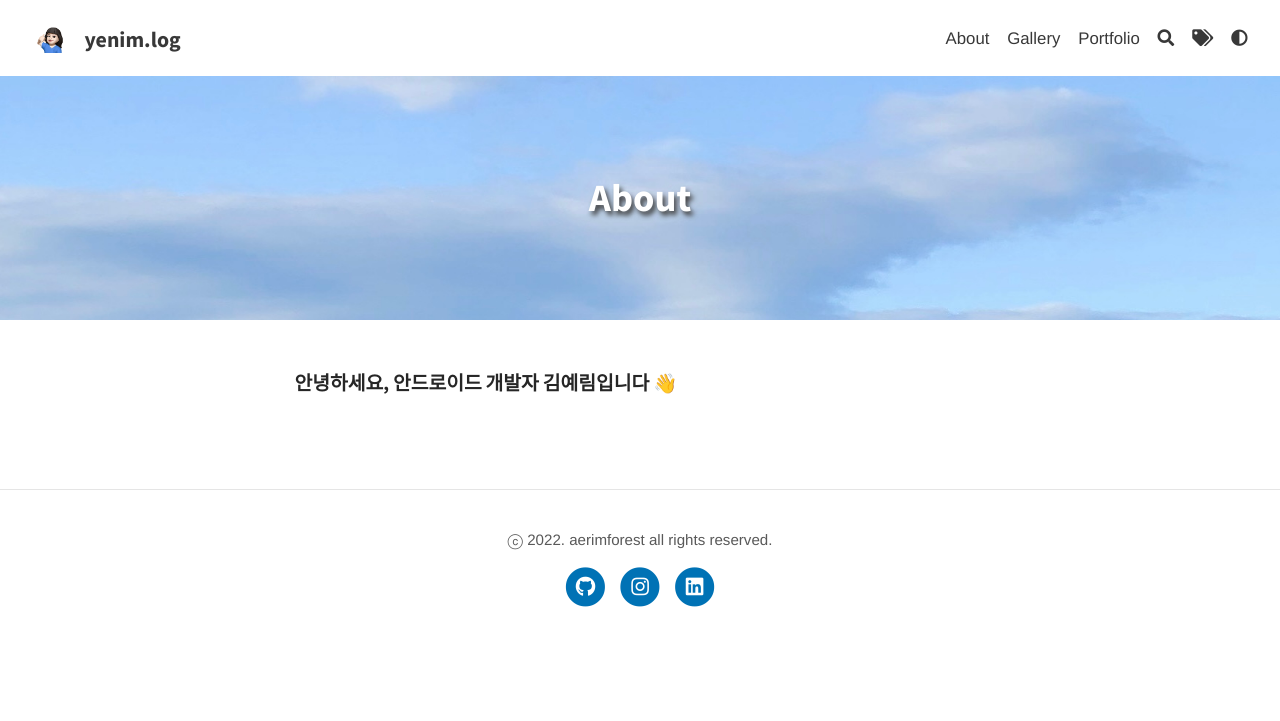
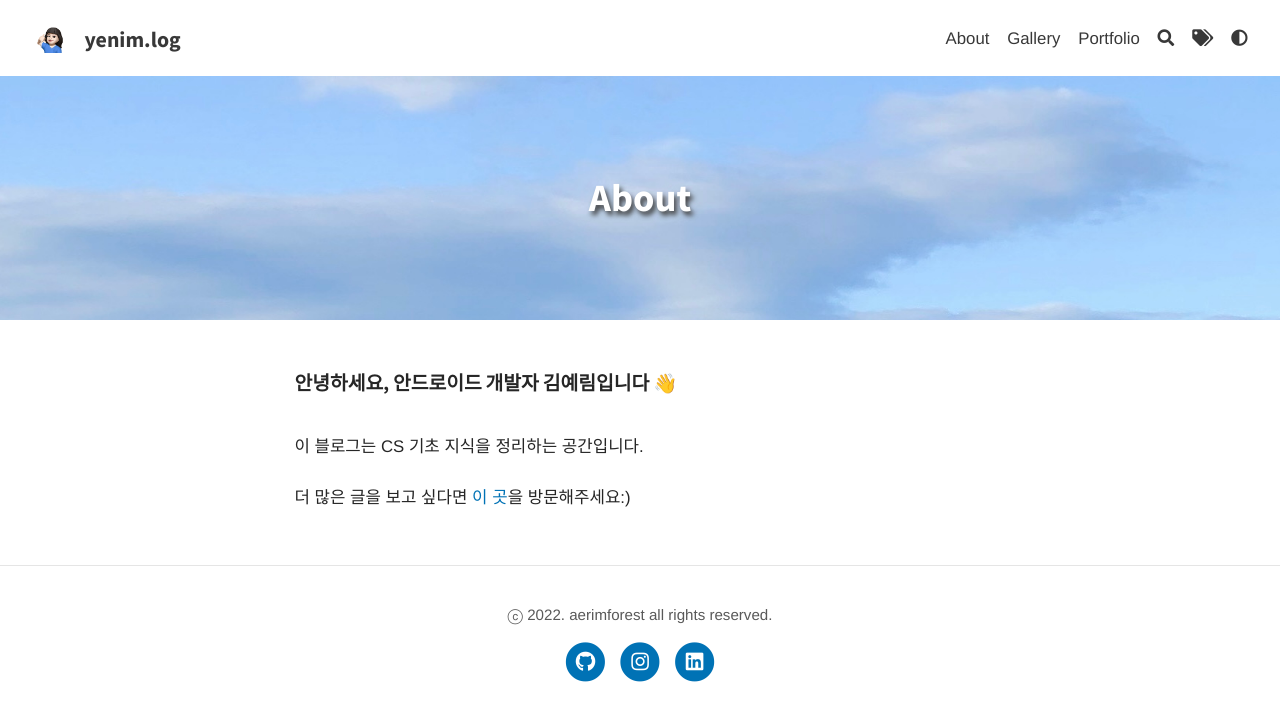
Before and after one commit to aerimforest/aerimforest.github.io, a Jekyll site: the page built from pages/about.md, in a window 1280 px wide. Shown: the top 721 px of the page. Built offline with Jekyll 4.4.1, drawn with Linux system fonts in a browser that asks for light colours.

Commit message:
[edit] about 수정

```diff
--- a/pages/about.md
+++ b/pages/about.md
@@ -8,3 +8,7 @@ tags:
 
 #### 안녕하세요, 안드로이드 개발자 김예림입니다 👋
 <br>
+이 블로그는 CS 기초 지식을 정리하는 공간입니다.
+<br>
+더 많은 글을 보고 싶다면 [이 곳](https://aerimforest.tistory.com/)을 방문해주세요:)
+<br>
```
